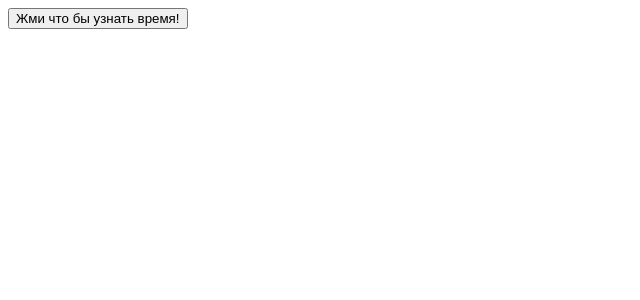
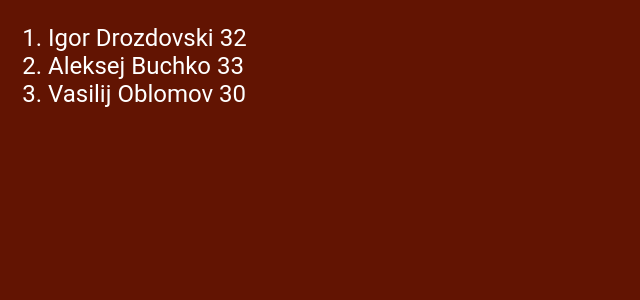
Before and after one commit to Drozdovskiii/Angular_project, an Angular app: page / in a window 1280 px wide. Shown: the top 300 px of the page, without its empty margins (0-640 px from the left). Built offline with nearby package versions, Linux system fonts and the light colour scheme.

Commit message:
created user list without del button

```diff
--- a/src/app/app.component.html
+++ b/src/app/app.component.html
@@ -1 +1 @@
-<button (click)="onClick()">Жми что бы узнать время!</button>
+<app-list [list]="list"></app-list>
--- a/src/app/app.component.ts
+++ b/src/app/app.component.ts
@@ -1,26 +1,34 @@
 import { Component } from '@angular/core';
+
 
 @Component({
   selector: 'app-root',
   templateUrl: './app.component.html',
-  styleUrls: ['./app.component.css']
+  styleUrls: ['./app.component.css'],
 })
-
 export class AppComponent {
-  title = 'myFirstApp';
-
-  onClick() {
-    alert(currentData);
-  }
-}
 
 
-let date = new Date();
-let day = ('0' + date.getDate()).slice(-2);
-let month =('0' + date.getDay()).slice(-2);
-let year = date.getFullYear();
-let hours = ('0' + date.getHours()).slice(-2);
-let minutes = ('0' + date.getMinutes()).slice(-2);
-let seconds = ('0' + date.getSeconds()).slice(-2);
-let currentData =
-`${day}.${month}.${year} ${hours}:${minutes}:${seconds}`;
+
+  list = [
+
+
+
+    {
+      firstName: 'Igor',
+      lastName: 'Drozdovski',
+      age: 32,
+    },
+    {
+      firstName: 'Aleksej',
+      lastName: 'Buchko',
+      age: 33,
+    },
+    {
+      firstName: 'Vasilij',
+      lastName: 'Oblomov',
+      age: 30,
+    },
+
+  ];
+}
--- a/src/app/list-item/list-item.component.html
+++ b/src/app/list-item/list-item.component.html
@@ -1 +1,5 @@
-<p>list-item works!</p>
+<li>
+    {{ this.element.firstName }}
+    {{ this.element.lastName }}
+    {{ this.element.age }}
+  </li>
--- a/src/app/list-item/list-item.component.ts
+++ b/src/app/list-item/list-item.component.ts
@@ -1,15 +1,12 @@
-import { Component, OnInit } from '@angular/core';
+import { Component, OnInit, Input } from '@angular/core';
 
 @Component({
   selector: 'app-list-item',
   templateUrl: './list-item.component.html',
-  styleUrls: ['./list-item.component.css']
+  styleUrls: ['./list-item.component.css'],
 })
 export class ListItemComponent implements OnInit {
-
-  constructor() { }
-
-  ngOnInit(): void {
-  }
-
+  @Input() element: any;
+  constructor() {}
+  ngOnInit(): void {}
 }
--- a/src/app/list/list.component.html
+++ b/src/app/list/list.component.html
@@ -1 +1,5 @@
-<p>list works!</p>
+<ol>
+    <app-list-item
+      [element]="element"
+      *ngFor="let element of list"></app-list-item>
+  </ol>
--- a/src/app/list/list.component.ts
+++ b/src/app/list/list.component.ts
@@ -1,15 +1,12 @@
-import { Component, OnInit } from '@angular/core';
+import { Component, OnInit, Input } from '@angular/core';
 
 @Component({
   selector: 'app-list',
   templateUrl: './list.component.html',
-  styleUrls: ['./list.component.css']
+  styleUrls: ['./list.component.css'],
 })
 export class ListComponent implements OnInit {
-
-  constructor() { }
-
-  ngOnInit(): void {
+  @Input() list: any;
+  constructor() {}
+  ngOnInit(): void {}
   }
-
-}
--- a/src/styles.css
+++ b/src/styles.css
@@ -1 +1,11 @@
 /* You can add global styles to this file, and also import other style files */
+* {
+    box-sizing: border-box;
+}
+
+body {
+    background-color: #621402;
+    font-family: 'Roboto', sans-serif;
+    color: #fff;
+    font-size: x-large;
+   }
```
